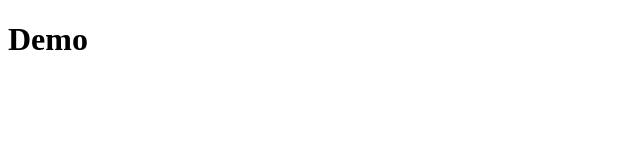
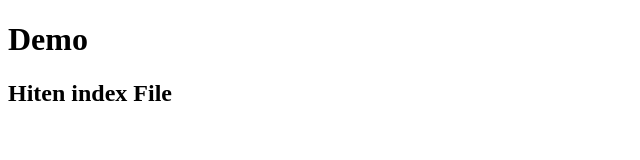
Before and after one commit to amitvariya/TestRepo, a plain HTML site: page index.html in a window 1280 px wide. Shown: the whole page, without its empty margins (0-640 px from the left). Drawn offline with Linux system fonts and the light colour scheme.

Commit message:
Hiten Commit file

```diff
--- a/index.html
+++ b/index.html
@@ -7,5 +7,6 @@
 </head>
 <body>
     <h1>Demo</h1>
+    <h2>Hiten index File</h2>
 </body>
 </html>
```
